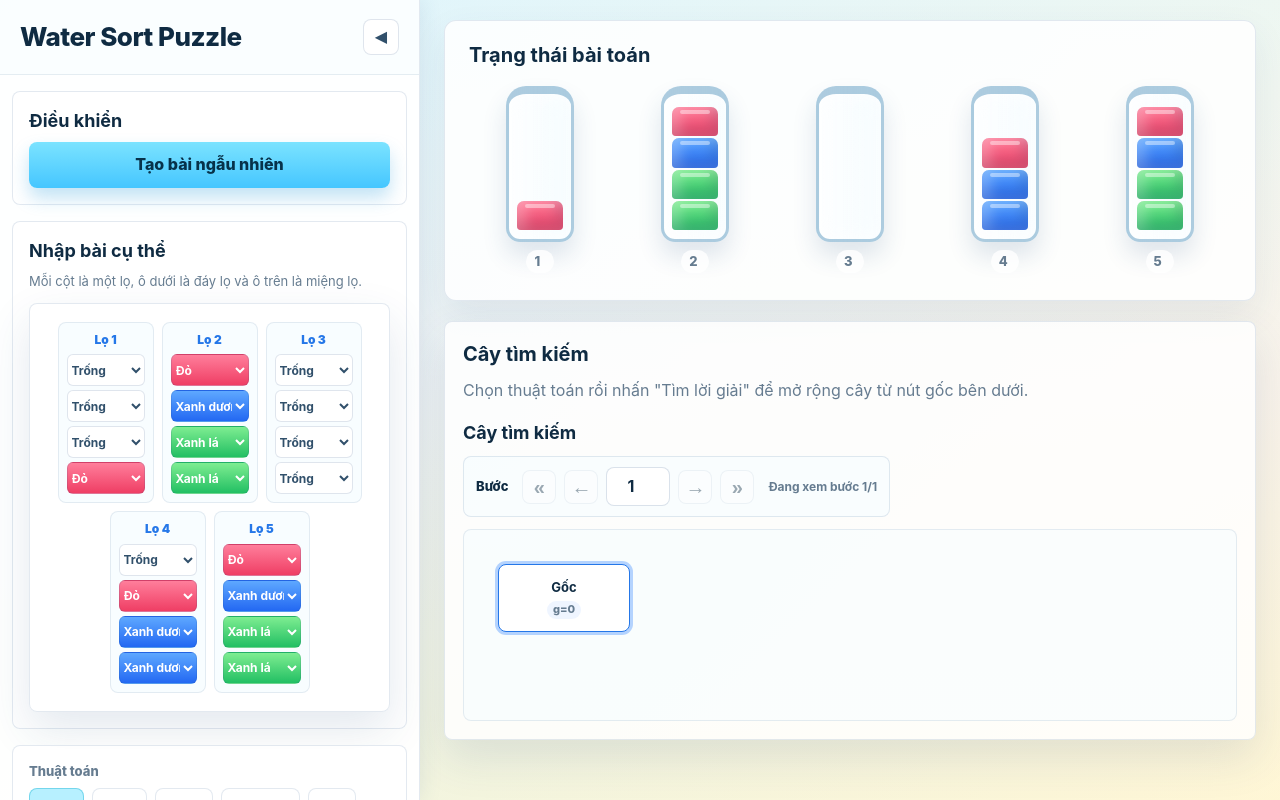
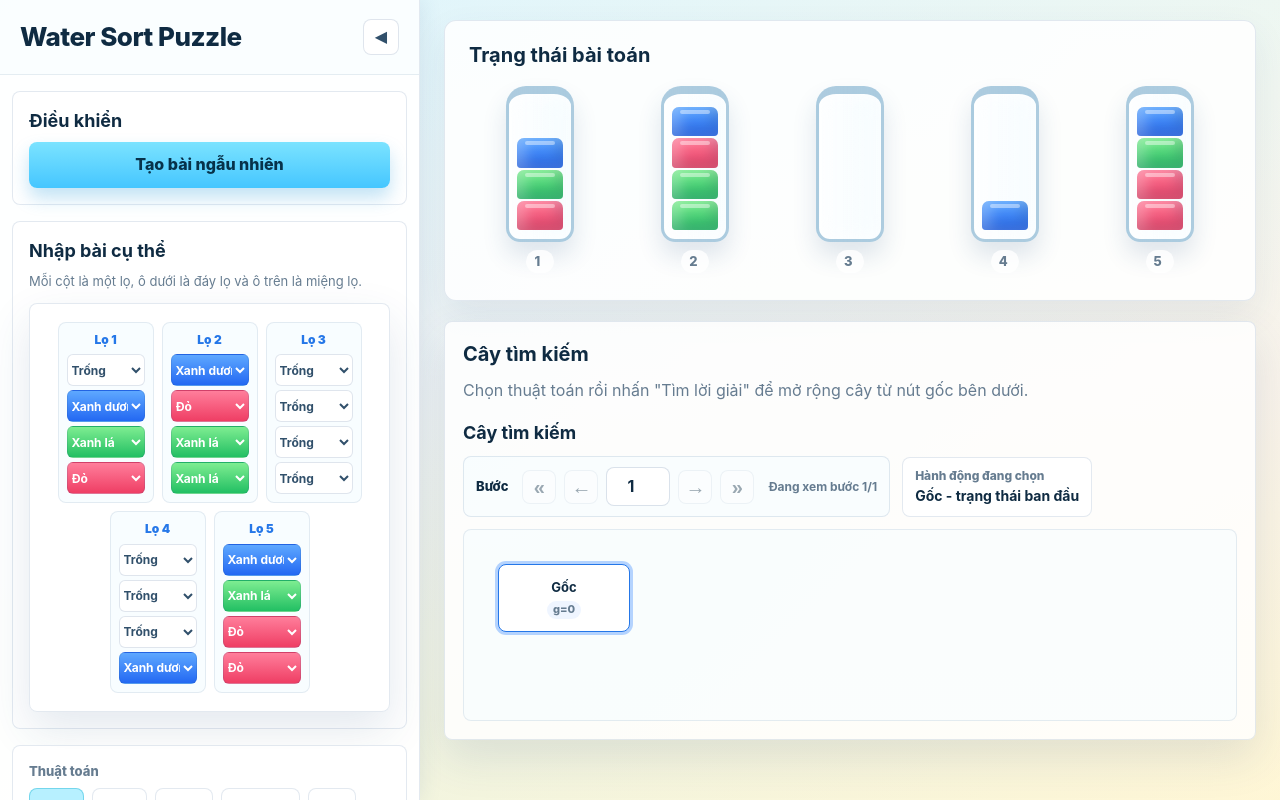
Before and after one commit to nhhun2005/WaterSortPuzzle, a React (Vite) app in the folder frontend/: page / in a window 1280 px wide. Built offline with nearby package versions, Linux system fonts and the light colour scheme.

Commit message:
chỉnh sửa lại theo báo cáo

```diff
--- a/frontend/src/components/solver/SearchTree.jsx
+++ b/frontend/src/components/solver/SearchTree.jsx
@@ -1,4 +1,5 @@
 import { useEffect, useMemo, useRef, useState } from 'react'
+import { COLOR_LABELS } from '../../constants/game'
 
 
 const NODE_WIDTH = 132
@@ -8,20 +9,21 @@ const V_GAP = 54
 const PADDING = 24
 
 /**
- * Ve cay tim kiem theo dang so do cay tu tren xuong: node goc o tren cung,
- * cac node con toa xuong duoi va duoc noi voi node cha bang duong cong.
+ * Vẽ cây tìm kiếm theo dạng sơ đồ cây từ trên xuống: node gốc ở trên cùng,
+ * các node con tỏa xuống dưới và được nối với node cha bằng đường cong.
  *
- * Giao dien xem theo tung buoc: buoc 1 la goc, buoc 2, 3, 4... la moi lan
- * thuat toan mo rong / sinh them mot trang thai. Nguoi dung co the:
- *  - Lui/tien tung buoc bang nut ← →.
- *  - Nhap thang so buoc muon toi.
- *  - Nhay ve buoc dau hoac buoc cuoi.
- * Moi khi doi buoc, canvas se focus vao node vua them va bao cho man hinh
- * cha biet trang thai bai toan tuong ung (qua onStepChange).
+ * Giao diện xem theo từng bước: bước 1 là gốc, bước 2, 3, 4... là mỗi lần
+ * thuật toán mở rộng / sinh thêm một trạng thái. Người dùng có thể:
+ *  - Lùi/tiến từng bước bằng nút ← →.
+ *  - Nhập thẳng số bước muốn tới.
+ *  - Nhảy về bước đầu hoặc bước cuối.
+ *  - Click trực tiếp một node/hành động trên cây để xem trạng thái tương ứng.
+ * Mỗi khi đổi bước, canvas sẽ focus vào node vừa chọn và báo cho màn hình
+ * cha biết trạng thái bài toán tương ứng (qua onStepChange).
  */
 function SearchTree({ algorithm, nodes = [], truncated, usesHeuristic, onStepChange }) {
-  // Layout duoc dung mot lan cho toan bo cay de vi tri node khong bi nhay
-  // khi chuyen buoc. Viec an/hien chi thay doi lop hien thi.
+  // Layout được dùng một lần cho toàn bộ cây để vị trí node không bị nhảy
+  // khi chuyển bước. Việc ẩn/hiện chỉ thay đổi lớp hiển thị.
   const layout = useMemo(() => buildLayout(nodes), [nodes])
 
   const totalSteps = nodes.length
@@ -32,12 +34,12 @@ function SearchTree({ algorithm, nodes = [], truncated, usesHeuristic, onStepCha
   const dragState = useRef(null)
   const [isDragging, setIsDragging] = useState(false)
 
-  // Khi cay thay doi (giai bai moi), quay ve buoc 1.
+  // Khi cây thay đổi (giải bài mới), quay về bước 1.
   useEffect(() => {
     setCurrentStep(1)
   }, [nodes])
 
-  // Node dang duoc xem theo buoc hien tai.
+  // Node đang được xem theo bước hiện tại.
   const currentNode = useMemo(() => {
     if (!layout) {
       return null
@@ -45,14 +47,14 @@ function SearchTree({ algorithm, nodes = [], truncated, usesHeuristic, onStepCha
     return layout.positioned.find((node) => node.id === currentStep) ?? null
   }, [layout, currentStep])
 
-  // Bao cho man hinh cha biet trang thai bai toan cua buoc hien tai.
+  // Báo cho màn hình cha biết trạng thái bài toán của bước hiện tại.
   useEffect(() => {
     if (onStepChange) {
       onStepChange(currentNode?.bottles ?? null)
     }
   }, [currentNode, onStepChange])
 
-  // Dieu huong canvas den node dang xem.
+  // Điều hướng canvas đến node đang xem.
   useEffect(() => {
     const scroller = scrollRef.current
     if (!scroller || !currentNode) {
@@ -86,8 +88,12 @@ function SearchTree({ algorithm, nodes = [], truncated, usesHeuristic, onStepCha
     setCurrentStep(clamp(parsed, 1, totalSteps))
   }
 
+  function goToStep(step) {
+    setCurrentStep(clamp(step, 1, totalSteps))
+  }
+
   function handlePointerDown(event) {
-    // Chi keo bang chuot trai hoac cham, khong chan tuong tac khac.
+    // Chỉ kéo bằng chuột trái hoặc chạm, không chặn tương tác khác.
     if (event.button !== 0) {
       return
     }
@@ -140,7 +146,7 @@ function SearchTree({ algorithm, nodes = [], truncated, usesHeuristic, onStepCha
 
   const { positioned, edges, width, height, byId } = layout
 
-  // Node hien thi la cac node tu goc den buoc hien tai.
+  // Node hiển thị là các node từ gốc đến bước hiện tại.
   function isVisible(node) {
     return Boolean(node) && node.id <= currentStep
   }
@@ -149,6 +155,7 @@ function SearchTree({ algorithm, nodes = [], truncated, usesHeuristic, onStepCha
     return isVisible(byId.get(edge.fromId)) && isVisible(byId.get(edge.toId))
   }
 
+  const selectedAction = describeAction(currentNode)
 
   return (
     <div className="search-tree">
@@ -215,6 +222,10 @@ function SearchTree({ algorithm, nodes = [], truncated, usesHeuristic, onStepCha
             Đang xem bước {currentStep}/{totalSteps}
           </span>
         </div>
+        <div className="tree-selected-action">
+          <span>Hành động đang chọn</span>
+          <strong>{selectedAction}</strong>
+        </div>
       </div>
 
 
@@ -270,14 +281,25 @@ function SearchTree({ algorithm, nodes = [], truncated, usesHeuristic, onStepCha
 
             return (
               <div
+                aria-label={`Xem ${label}`}
                 className={className}
                 key={node.id}
+                onClick={() => goToStep(node.id)}
+                onKeyDown={(event) => {
+                  if (event.key === 'Enter' || event.key === ' ') {
+                    event.preventDefault()
+                    goToStep(node.id)
+                  }
+                }}
+                onPointerDown={(event) => event.stopPropagation()}
+                role="button"
                 style={{
                   left: node.px,
                   top: node.py,
                   width: NODE_WIDTH,
                   height: NODE_HEIGHT,
                 }}
+                tabIndex={0}
               >
                 <strong>{label}</strong>
                 <div className="tree-node-metrics">
@@ -295,8 +317,8 @@ function SearchTree({ algorithm, nodes = [], truncated, usesHeuristic, onStepCha
 }
 
 /**
- * Tinh toa do cho tung node bang thuat toan bo tri cay don gian:
- * la duoc xep tuan tu theo truc ngang, node cha duoc can giua cac con.
+ * Tính tọa độ cho từng node bằng thuật toán bố trí cây đơn giản:
+ * lá được xếp tuần tự theo trục ngang, node cha được căn giữa các con.
  */
 function buildLayout(nodes) {
   if (nodes.length === 0) {
@@ -373,4 +395,17 @@ function buildLayout(nodes) {
   return { positioned, edges, width, height, byId }
 }
 
+function describeAction(node) {
+  if (!node) {
+    return 'Chưa có node được chọn'
+  }
+
+  if (!node.move) {
+    return 'Gốc - trạng thái ban đầu'
+  }
+
+  const color = COLOR_LABELS[node.move.color] ?? node.move.color
+  return `Đổ ${node.move.amount} vạch ${color.toLowerCase()} từ lọ ${node.move.from} sang lọ ${node.move.to}`
+}
+
 export default SearchTree
--- a/frontend/src/lib/gameLogic.js
+++ b/frontend/src/lib/gameLogic.js
@@ -1,7 +1,7 @@
 import { CAPACITY } from '../constants/game'
 
-// Cac ham thao tac tren trang thai bai toan, dung chung cho bo giai va sinh de.
-// Moi lo la mot ngan xep mau xep tu day (index 0) len mieng (phan tu cuoi).
+// Các hàm thao tác trên trạng thái bài toán, dùng chung cho bộ giải và sinh đề.
+// Mỗi lọ là một ngăn xếp màu xếp từ đáy (index 0) lên miệng (phần tử cuối).
 
 export function cloneBottles(bottles) {
   return bottles.map((bottle) => [...bottle])
@@ -11,7 +11,7 @@ export function topColor(bottle) {
   return bottle[bottle.length - 1]
 }
 
-// Dem so vach mau cung mau lien tiep nam tren dinh lo.
+// Đếm số vạch màu cùng màu liên tiếp nằm trên đỉnh lọ.
 export function countTopRun(bottle) {
   const color = topColor(bottle)
   let count = 0
@@ -26,7 +26,7 @@ export function countTopRun(bottle) {
   return count
 }
 
-// Do chat long tu lo nguon sang lo dich neu hop le, tra ve trang thai moi va hanh dong.
+// Đổ chất lỏng từ lọ nguồn sang lọ đích nếu hợp lệ, trả về trạng thái mới và hành động.
 export function pourBetween(bottles, sourceIndex, targetIndex) {
   if (sourceIndex === targetIndex) {
     return null
@@ -36,6 +36,10 @@ export function pourBetween(bottles, sourceIndex, targetIndex) {
   const target = bottles[targetIndex]
 
   if (!source?.length || !target || target.length >= CAPACITY) {
+    return null
+  }
+
+  if (isCompleteBottle(source)) {
     return null
   }
 
@@ -65,7 +69,7 @@ export function pourBetween(bottles, sourceIndex, targetIndex) {
   }
 }
 
-// Trang thai ket thuc: moi lo hoac rong hoac chua dung 4 vach cung mau.
+// Trạng thái kết thúc: mỗi lọ hoặc rỗng hoặc chứa đúng 4 vạch cùng màu.
 export function isWinState(bottles) {
   return bottles.every((bottle) => bottle.length === 0 || isCompleteBottle(bottle))
 }
--- a/frontend/src/lib/puzzleGenerator.js
+++ b/frontend/src/lib/puzzleGenerator.js
@@ -56,8 +56,14 @@ function applyReverseShuffleMove(bottles) {
         const sourceWillBeEmpty = sourceBottle.length === amount
         const sourceWillKeepSameTop = amount < maxAmount
         const canReverseExactly = sourceWillBeEmpty || sourceWillKeepSameTop
+        const reverseSourceWouldBeComplete =
+          bottles[target].length === 0 && amount === CAPACITY
 
-        if (canReverseExactly && bottles[target].length + amount <= CAPACITY) {
+        if (
+          canReverseExactly &&
+          !reverseSourceWouldBeComplete &&
+          bottles[target].length + amount <= CAPACITY
+        ) {
           moves.push({ source, target, color, amount })
         }
       }
--- a/frontend/src/styles/screens.css
+++ b/frontend/src/styles/screens.css
@@ -483,6 +483,29 @@
   font-weight: 700;
 }
 
+.tree-selected-action {
+  min-height: 54px;
+  padding: 9px 12px;
+  display: flex;
+  flex-direction: column;
+  justify-content: center;
+  gap: 2px;
+  border: 1px solid rgba(30, 76, 130, 0.12);
+  border-radius: 8px;
+  background: rgba(255, 255, 255, 0.9);
+}
+
+.tree-selected-action span {
+  color: var(--muted);
+  font-size: 12px;
+  font-weight: 800;
+}
+
+.tree-selected-action strong {
+  color: var(--ink-strong);
+  font-size: 14px;
+}
+
 .tree-legend {
   display: flex;
   flex-wrap: wrap;
@@ -568,6 +591,15 @@
   background: #ffffff;
   box-shadow: 0 4px 10px rgba(37, 75, 126, 0.08);
   box-sizing: border-box;
+  cursor: pointer;
+}
+
+.tree-node:hover,
+.tree-node:focus-visible {
+  border-color: var(--blue);
+  outline: none;
+  box-shadow: 0 0 0 3px rgba(54, 132, 255, 0.24);
+  z-index: 3;
 }
 
 .tree-node strong {
```
